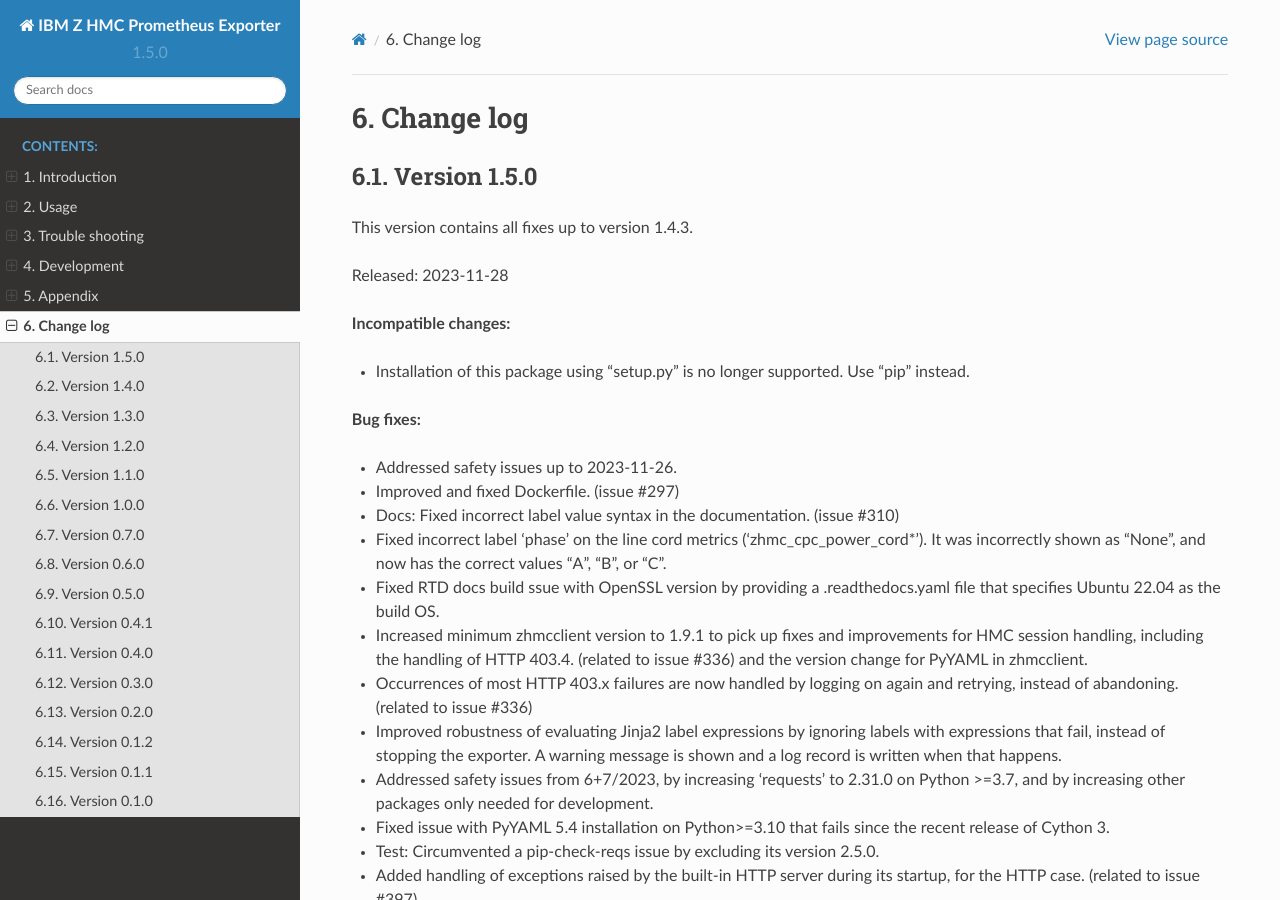
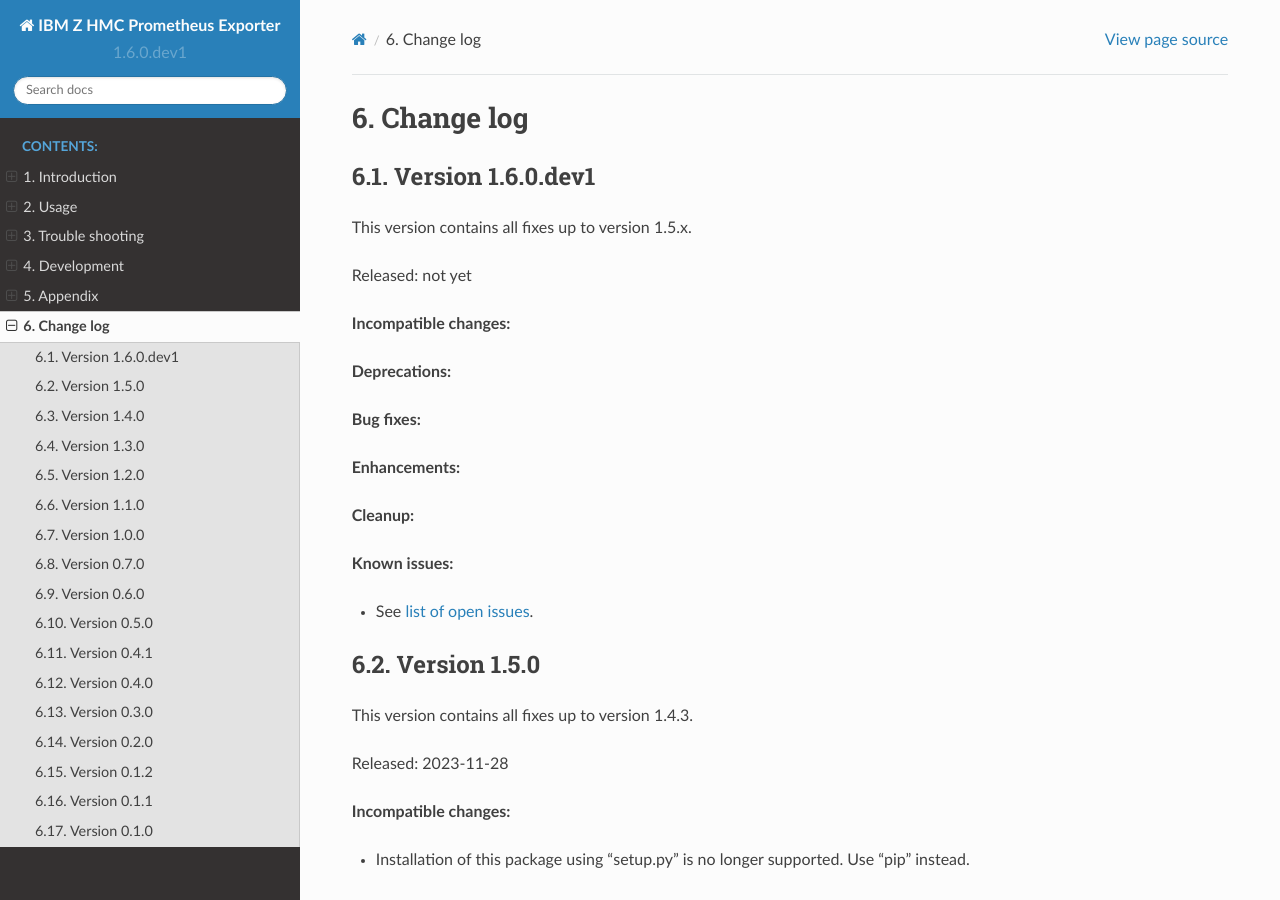
Before and after one commit to zhmcclient/zhmc-prometheus-exporter, a Sphinx documentation site: the page built from docs/changes.rst, in a window 1280 px wide and 900 px high. Built offline with Sphinx 7.4.7 and the Read the Docs theme 2.0.0, drawn with Linux system fonts in a browser that asks for light colours; some of the changed text lies outside the part shown.

Commit message:
Start 1.6.0
Signed-off-by: Andreas Maier <maiera@de.ibm.com>

```diff
--- a/docs/changes.rst
+++ b/docs/changes.rst
@@ -15,6 +15,30 @@
 
 Change log
 ----------
+
+
+Version 1.6.0.dev1
+^^^^^^^^^^^^^^^^^^
+
+This version contains all fixes up to version 1.5.x.
+
+Released: not yet
+
+**Incompatible changes:**
+
+**Deprecations:**
+
+**Bug fixes:**
+
+**Enhancements:**
+
+**Cleanup:**
+
+**Known issues:**
+
+* See `list of open issues`_.
+
+.. _`list of open issues`: https://github.com/zhmcclient/zhmc-prometheus-exporter/issues
 
 
 Version 1.5.0
--- a/zhmc_prometheus_exporter/_version.py
+++ b/zhmc_prometheus_exporter/_version.py
@@ -25,4 +25,4 @@
 #:
 #: * "M.N.P.dev1": A not yet released version M.N.P
 #: * "M.N.P": A released version M.N.P
-__version__ = '1.5.0'
+__version__ = '1.6.0.dev1'
```
